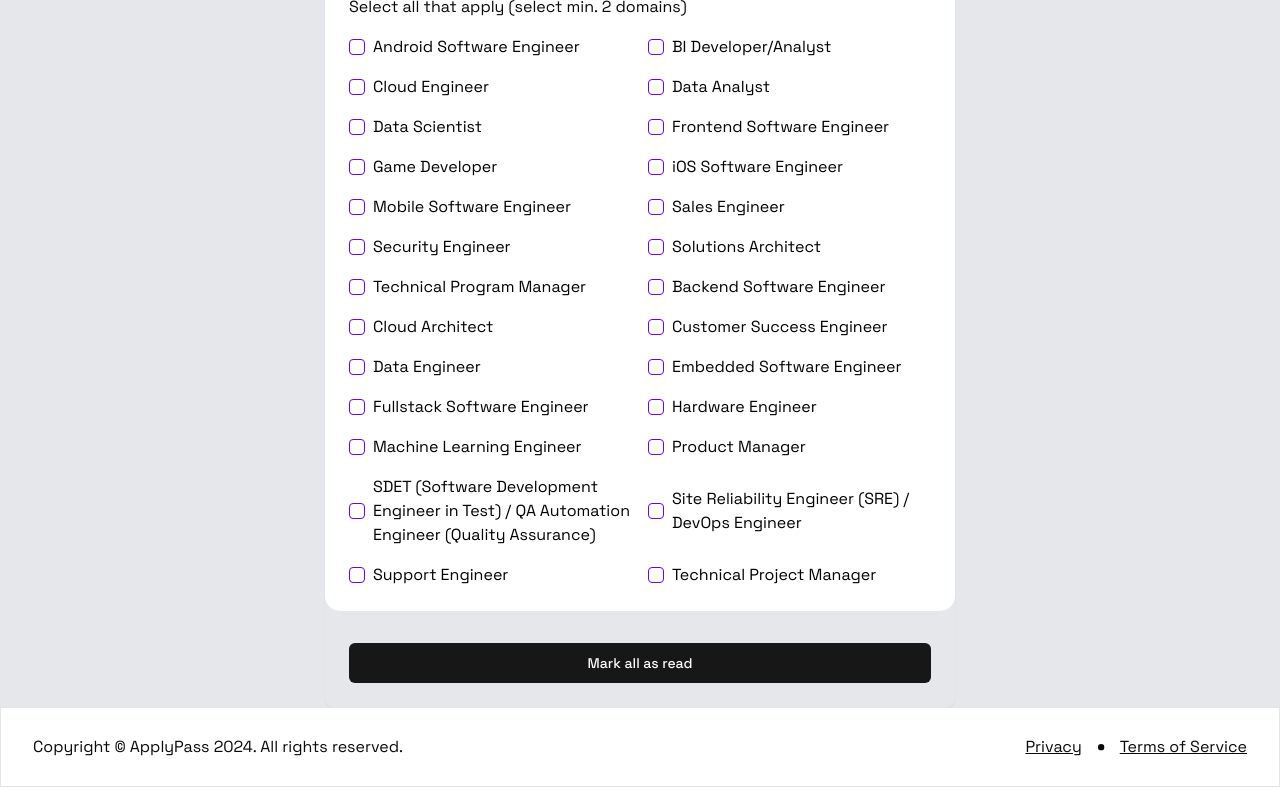
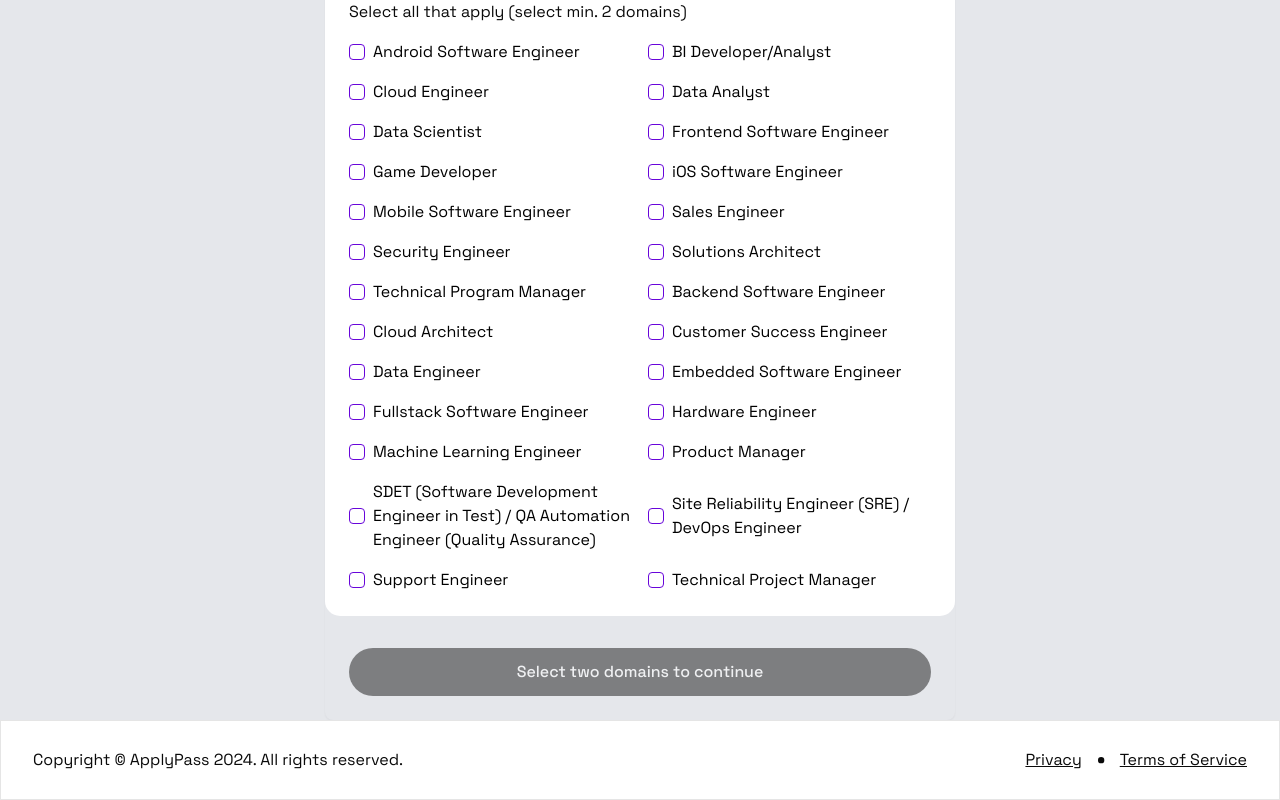
Before and after one commit to patrice012/applypass-dash, a Next.js app: page /onboarding in a window 1280 px wide. Shown: the part 381-1181 px from the top of the page. Built offline with nearby package versions, Linux system fonts and the light colour scheme.

Commit message:
Update: change button state when selelct items

```diff
--- a/app/globals.css
+++ b/app/globals.css
@@ -46,6 +46,7 @@ body {
     --chart-5: 27 87% 67%;
     --radius: 0.5rem;
     --base: #6805da;
+    --base-hover: rgba(104, 5, 218, 0.6);
   }
   .dark {
     --background: 0 0% 3.9%;
@@ -73,6 +74,7 @@ body {
     --chart-4: 280 65% 60%;
     --chart-5: 340 75% 55%;
     --base: #6805da;
+    --base-hover: rgba(104, 5, 218, 0.6);
   }
 }
 
--- a/app/onboarding/page.tsx
+++ b/app/onboarding/page.tsx
@@ -60,6 +60,8 @@ export default function CardDemo({ className, ...props }: CardProps) {
       label: "",
     },
   ]);
+
+  const [selectCount, setSelectCount] = useState(0);
   const [searchTerm, setSearchTerm] = useState("");
 
   useEffect(() => {
@@ -73,6 +75,7 @@ export default function CardDemo({ className, ...props }: CardProps) {
           .includes(searchTerm.toLowerCase().trim())
       );
 
+      setSelectCount(matchesList.length);
       setItemsList(matchesList);
     }
   }, [searchTerm]);
@@ -91,16 +94,27 @@ export default function CardDemo({ className, ...props }: CardProps) {
           You’re minutes away from more matches and more interviews
         </CardDescription>
       </CardHeader>
-      <CardContent className="grid gap-4 rounded-[15px] bg-[#FFFFFF] pt-[1rem] mb-8">
+      <CardContent className="grid gap-4 rounded-[15px] bg-[#FFFFFF] pt-[1.3rem] mb-8">
         <div className="space-y-5">
           <SearchInputWithLabel setSearchTerm={setSearchTerm} />
           <div>
-            <CheckboxFormMultiple items={itemsList} />
+            <CheckboxFormMultiple
+              items={itemsList}
+              setSelectCount={setSelectCount}
+            />
           </div>
         </div>
       </CardContent>
       <CardFooter>
-        <Button className="w-full">Mark all as read</Button>
+        {selectCount < 2 ? (
+          <Button disabled className="w-full py-6 text-[1rem] rounded-full">
+            Select two domains to continue
+          </Button>
+        ) : (
+          <Button className="w-full py-6 text-[1rem] rounded-full bg-[var(--base)] hover:bg-[var(--base-hover)] transition-all">
+            Continue
+          </Button>
+        )}
       </CardFooter>
     </Card>
   );
--- a/components/onboarding/checkboxesList.tsx
+++ b/components/onboarding/checkboxesList.tsx
@@ -6,10 +6,11 @@ import { useState } from "react";
 
 export function CheckboxFormMultiple({
   items,
+  setSelectCount,
 }: {
   items: { id: string; label: string }[];
+  setSelectCount: (value: number) => void;
 }) {
-  // Initialize a Set in useState for managing the selected items.
   const [selectedItems, setSelectedItems] = useState<Set<string>>(new Set());
 
   // Handler to toggle checkbox state
@@ -21,9 +22,16 @@ export function CheckboxFormMultiple({
       } else {
         updatedSet.delete(itemId);
       }
+
+      // Filter items based on selected items
+      const filteredItems = items.filter((item) => updatedSet.has(item.id));
+      setSelectCount(filteredItems.length);
+
       return updatedSet;
     });
   };
+
+  console.log(selectedItems, "selectedItems", items);
 
   return (
     <div>
```
